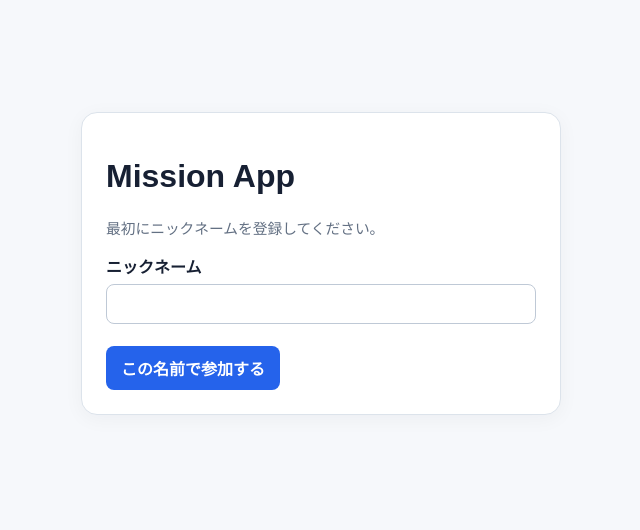
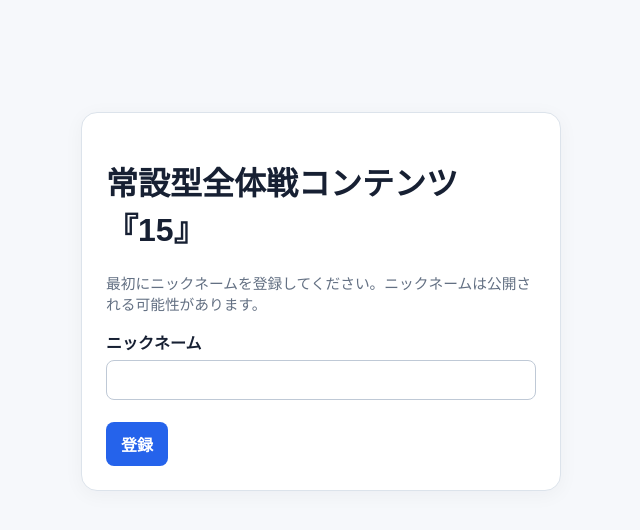
Before and after one commit to OxOmisosiru/fes_15missions, a Next.js app: page / in a window 1280 px wide. Shown: the top 530 px of the page, without its empty margins (319-959 px from the left). Built offline with nearby package versions, Linux system fonts and the light colour scheme; no server answers.

Commit message:
名称更新

```diff
--- a/app/login-form.tsx
+++ b/app/login-form.tsx
@@ -11,5 +11,5 @@ export default function LoginForm() {
     if (!response.ok) return setError(data.error ?? "ログインできませんでした。");
     router.push("/missions"); router.refresh();
   }
-  return <form action={submit}><label htmlFor="nickname">ニックネーム</label><input id="nickname" name="nickname" required maxLength={80} autoComplete="nickname" />{error && <p className="error">{error}</p>}<div className="actions"><button disabled={pending}>{pending ? "登録中…" : "この名前で参加する"}</button></div></form>;
+  return <form action={submit}><label htmlFor="nickname">ニックネーム</label><input id="nickname" name="nickname" required maxLength={80} autoComplete="nickname" />{error && <p className="error">{error}</p>}<div className="actions"><button disabled={pending}>{pending ? "登録中…" : "登録"}</button></div></form>;
 }
--- a/app/page.tsx
+++ b/app/page.tsx
@@ -4,5 +4,5 @@ import LoginForm from "./login-form";
 
 export default async function Home() {
   if (await getSessionUuid()) redirect("/missions");
-  return <main><div className="card" style={{ maxWidth: "480px", margin: "10vh auto" }}><h1>Mission App</h1><p className="meta">最初にニックネームを登録してください。</p><LoginForm /></div></main>;
+  return <main><div className="card" style={{ maxWidth: "480px", margin: "10vh auto" }}><h1>常設型全体戦コンテンツ『15』</h1><p className="meta">最初にニックネームを登録してください。ニックネームは公開される可能性があります。</p><LoginForm /></div></main>;
 }
```
Also changed, not shown: 1 other file (tests, documents, lock files or other folders).
